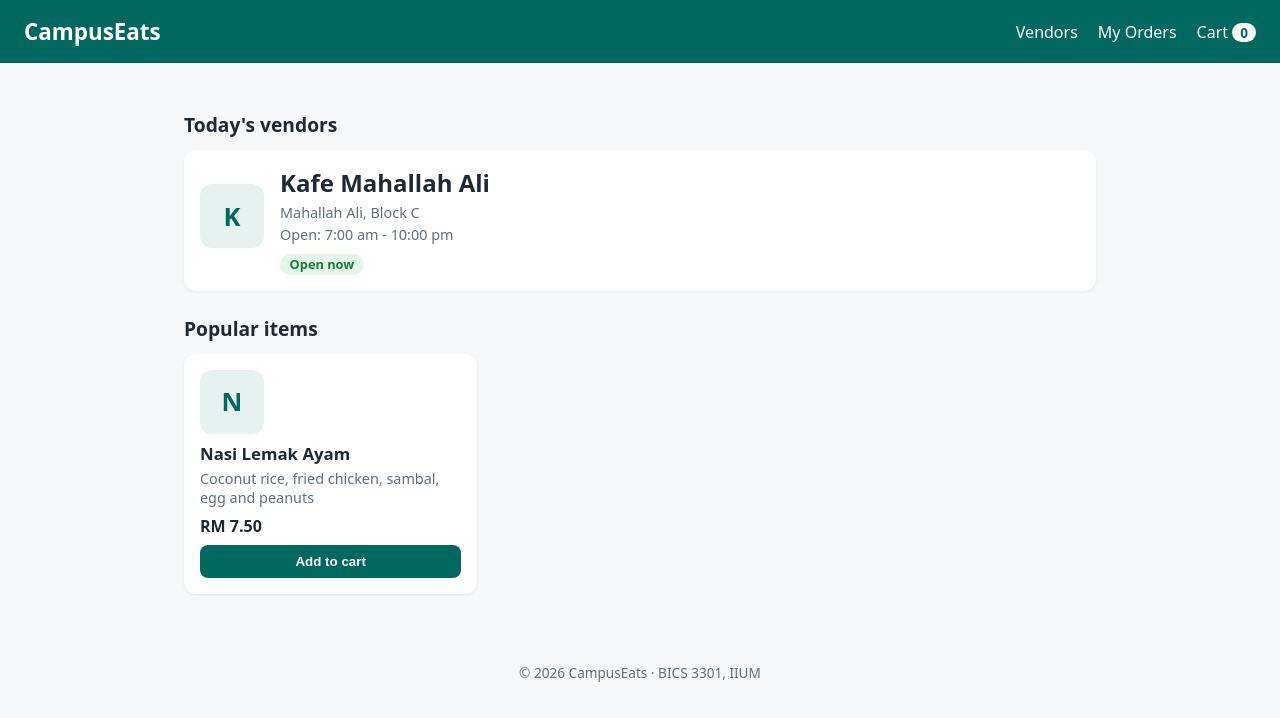
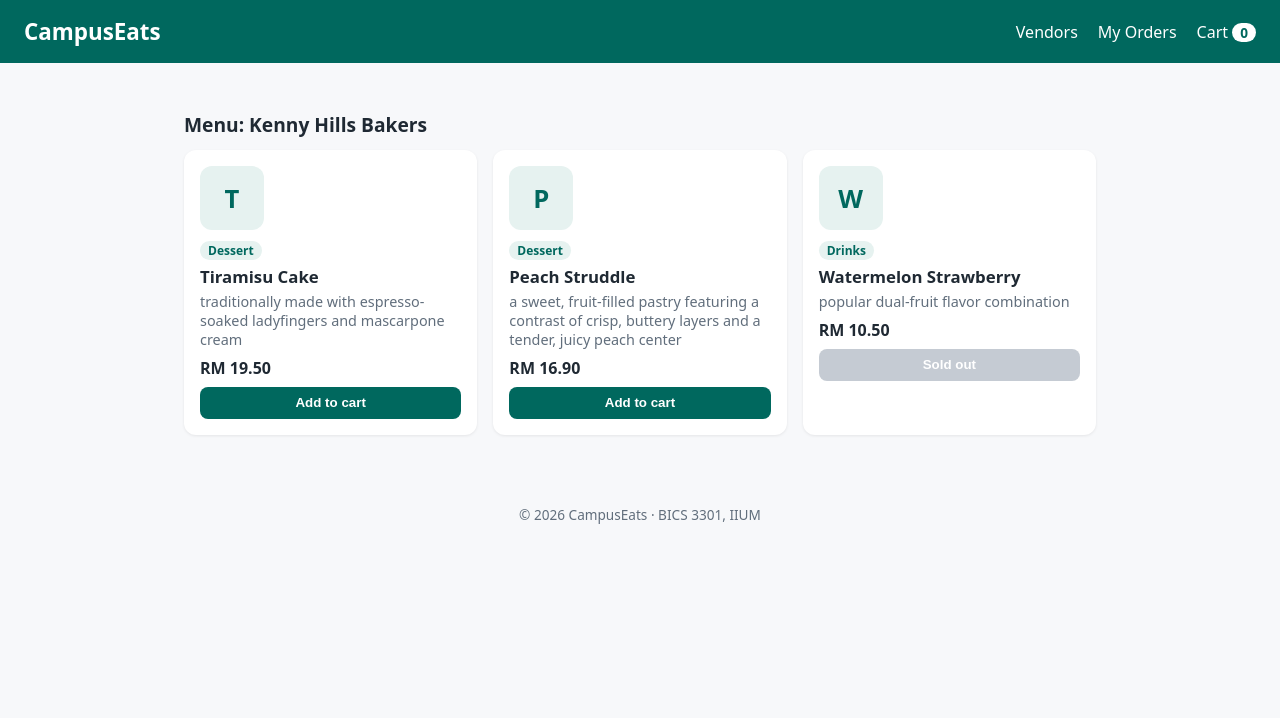
Before and after one commit to yuutiji17/campuseats---2415077, a React (Vite) app: page / in a window 1280 px wide. Shown: the top 718 px of the page. Built offline with nearby package versions, Linux system fonts and the light colour scheme.

Commit message:
Menu from data with map

```diff
--- a/package.json
+++ b/package.json
@@ -22,6 +22,7 @@
     "eslint-plugin-react-hooks": "^7.1.1",
     "eslint-plugin-react-refresh": "^0.5.6",
     "globals": "^17.12.0",
+    "prettier": "3.9.10",
     "vite": "^8.3.0"
   }
 }
--- a/src/App.jsx
+++ b/src/App.jsx
@@ -1,22 +1,16 @@
+import vendors from './data/vendors.js'
 import Header from './components/Header.jsx'
-import VendorCard from './components/VendorCard.jsx'
-import MenuItemCard from './components/MenuItemCard.jsx'
+import MenuList from './components/MenuList.jsx'
 import Footer from './components/Footer.jsx'
-
 function App() {
+ const selectedVendor = vendors[0]
  return (
  <>
  <Header />
  <main className="container">
  <section>
- <h2 className="section-title">Today's vendors</h2>
- <VendorCard />
- </section>
- <section>
- <h2 className="section-title">Popular items</h2>
- <div className="grid">
- <MenuItemCard />
- </div>
+ <h2 className="section-title">Menu: {selectedVendor.name}</h2>
+ <MenuList items={selectedVendor.menu} />
  </section>
  </main>
  <Footer />
--- a/src/components/MenuItemCard.jsx
+++ b/src/components/MenuItemCard.jsx
@@ -1,13 +1,8 @@
-function MenuItemCard() {
- const item = {
- name: 'Nasi Lemak Ayam',
- description: 'Coconut rice, fried chicken, sambal, egg and peanuts',
- price: 7.5,
- available: true,
- }
+function MenuItemCard({ item }) {
  return (
  <article className="card menu-card">
  <div className="thumb" aria-hidden="true">{item.name.charAt(0)}</div>
+ <p className="tag">{item.category}</p>
  <h3>{item.name}</h3>
  <p className="muted">{item.description}</p>
  <p className="price">RM {item.price.toFixed(2)}</p>
--- /dev/null
+++ b/src/components/MenuList.jsx
@@ -0,0 +1,15 @@
+import MenuItemCard from "./MenuItemCard";
+
+function MenuList ({ items }) {
+    if (items.length === 0) {
+        return <p className="muted">No items on this menu yet</p>
+    }
+
+    return (
+        <div className="grid">
+            {items.map((item) => (
+                <MenuItemCard key={item.id} item={item} /> ))}
+        </div>
+    )
+}
+export default MenuList
--- /dev/null
+++ b/src/data/vendors.js
@@ -0,0 +1,30 @@
+const vendors = [
+ {
+   id: 'my-restaurant',
+   name: 'Kenny Hills Bakers',
+   location: 'IIUM Gombak Campus',
+   openHours: '10:00 am - 10:00 pm',
+   isOpen: true,
+   menu: [
+    { id: 'my-1', name: 'Tiramisu Cake', description: 'traditionally made with espresso-soaked ladyfingers and mascarpone cream', price: 19.5, category: 'Dessert',
+      available: true },
+    { id: 'my-2', name: 'Peach Struddle', description: 'a sweet, fruit-filled pastry featuring a contrast of crisp, buttery layers and a tender, juicy peach center', price: 16.9, category:
+      'Dessert', available: true },
+    { id: 'my-3', name: 'Watermelon Strawberry', description: 'popular dual-fruit flavor combination ', price: 10.5, category:
+    'Drinks', available: false },
+          ],
+ },
+     {
+       id: 'kafe-aminah',
+       name: 'Kafe Mahallah Aminah',
+       location: 'Mahallah Aminah, Ground Floor',
+        openHours: '8:00 am - 9:00 pm',
+        isOpen: true,
+    menu: [
+        { id: 'ami-1', name: 'Nasi Ayam Penyet', description: 'Smashed fried chicken with sambal and rice', price: 9, category: 'Rice', available: true },
+        { id: 'ami-2', name: 'Air Bandung', description: 'Rose syrup with milk', price:
+          3, category: 'Drinks', available: true },
+ ],
+ },
+]
+export default vendors
```
Also changed, not shown: 1 other file (tests, documents, lock files or other folders).
